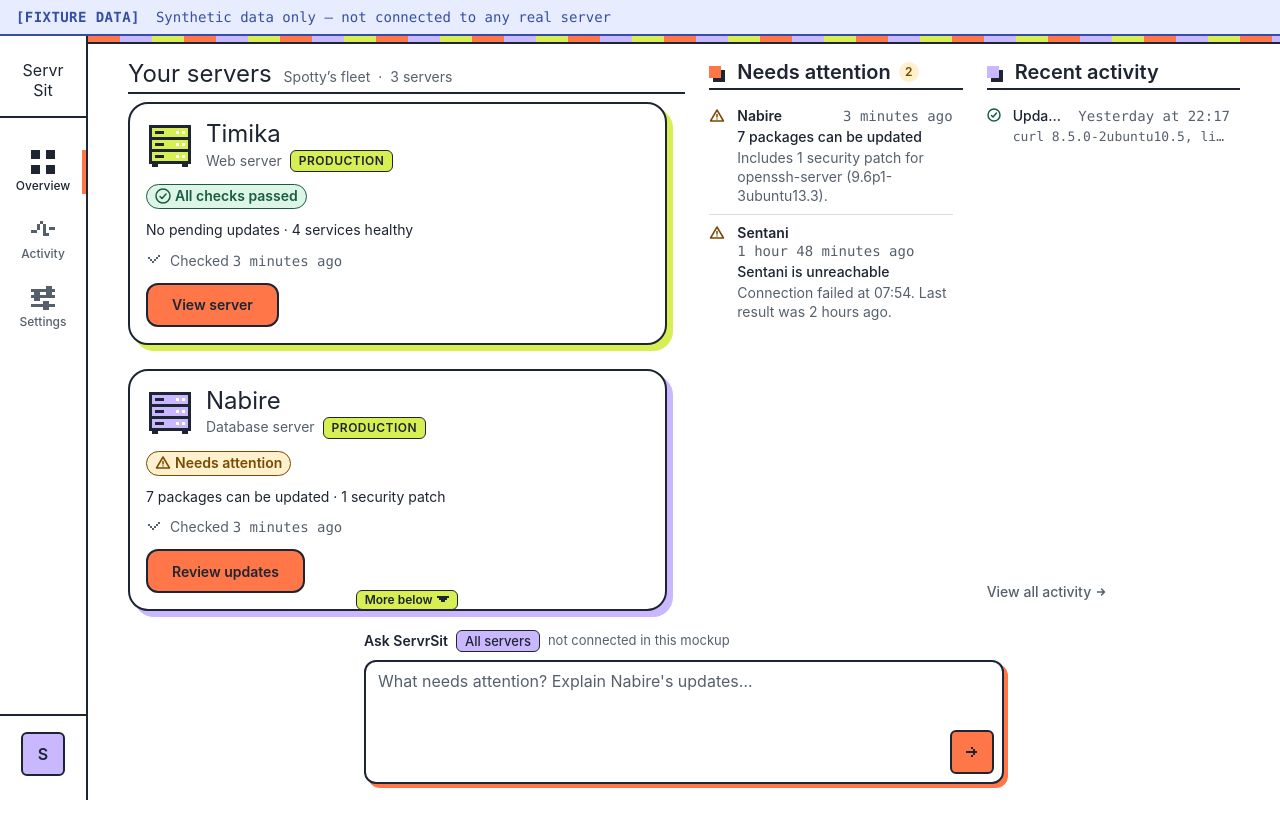
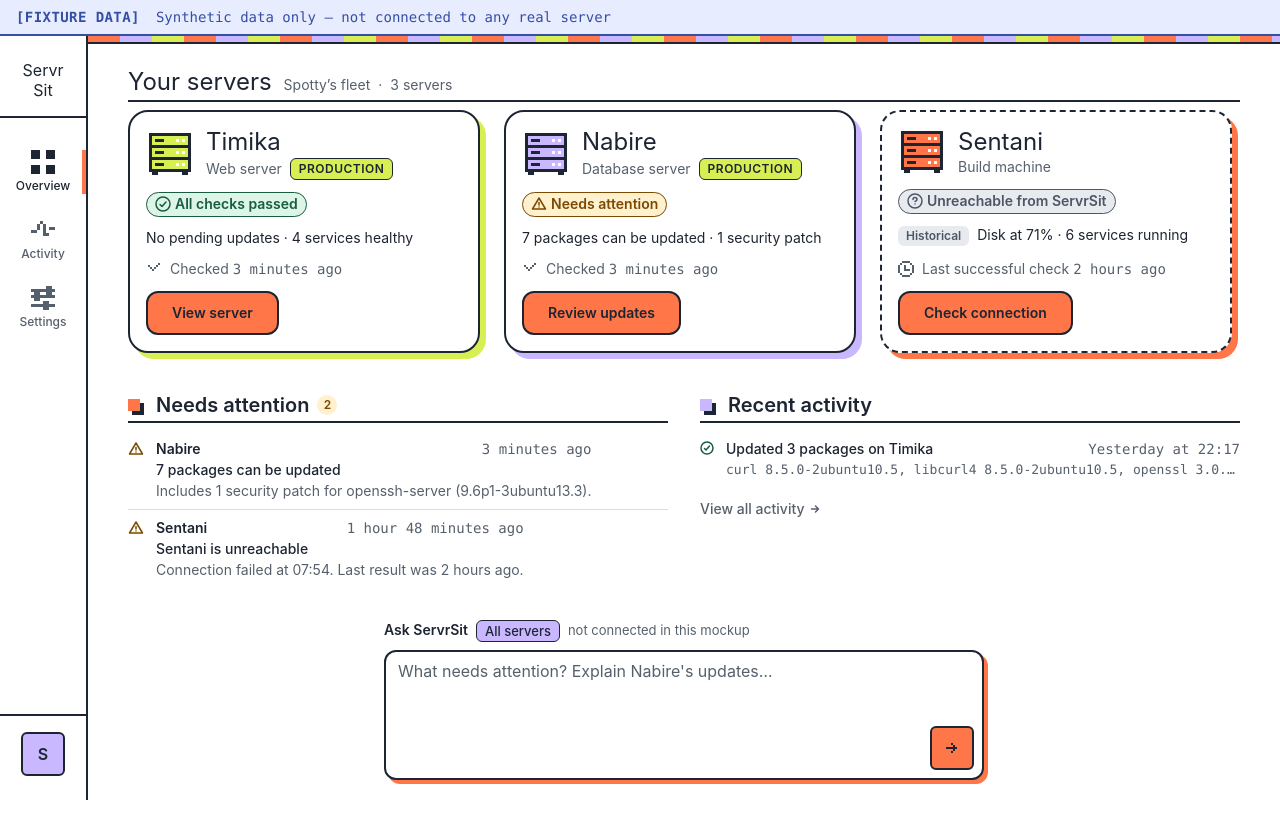
Before and after one commit to spotty21201/servrsit, a React (Vite) app in the folder apps/web/: page / in a window 1280 px wide. After the commit the page ends 812 px from the top, so only its background shows below. Built offline with nearby package versions, Linux system fonts and the light colour scheme.

Commit message:
T-018 overview v3 (founder-approved: 3-col cards, no-scroll desktop, tall chat)

```diff
--- a/apps/web/src/components/ScrollRegion/ScrollRegion.module.css
+++ /dev/null
@@ -1,74 +0,0 @@
-/**
- * ScrollRegion — height-limited only at ≥1024px.
- * Below that, it is ordinary flow: no internal scrolling, page scrolls.
- */
-
-.outer {
-  position: relative;
-  display: flex;
-  flex-direction: column;
-  min-height: 0;
-  min-width: 0;
-}
-
-.region {
-  min-width: 0;
-}
-
-.more {
-  display: none;
-}
-
-@media (min-width: 1024px) {
-  .outer {
-    flex: 1 1 auto;
-  }
-
-  .region {
-    flex: 1 1 auto;
-    min-height: 0;
-    overflow-y: auto;
-    overflow-x: hidden;
-    overscroll-behavior: contain;   /* wheel at the end doesn't scroll the page */
-    scrollbar-width: thin;
-    scrollbar-color: var(--color-control-boundary) transparent;
-    scrollbar-gutter: stable;
-    /* 4px breathing room so child focus rings (2px + 2px offset) aren't
-       clipped by the scroll container; negative margin keeps alignment */
-    padding: var(--space-half);
-    margin: calc(-1 * var(--space-half));
-  }
-
-  .region:focus-visible {
-    outline: 2px solid var(--color-focus);
-    outline-offset: 0;
-  }
-
-  .more {
-    display: flex;
-    justify-content: center;
-    align-items: flex-end;
-    position: absolute;
-    left: 0;
-    right: 0;
-    bottom: 0;
-    height: var(--space-6); /* 48px fade */
-    padding-bottom: var(--space-half);
-    background: linear-gradient(to bottom, transparent, var(--color-page) 65%);
-    pointer-events: none;   /* clicks and wheel pass through to the list */
-  }
-
-  .moreLabel {
-    display: inline-flex;
-    align-items: center;
-    gap: var(--space-half);
-    padding: 0 var(--space-1);
-    border: 1.5px solid var(--color-ink);
-    border-radius: var(--radius-small);
-    background-color: var(--color-citron);
-    color: var(--color-ink);
-    font-size: 0.75rem;   /* 12px */
-    line-height: 1.125rem;
-    font-weight: var(--font-weight-semibold);
-  }
-}
--- a/apps/web/src/components/ScrollRegion/ScrollRegion.tsx
+++ /dev/null
@@ -1,78 +0,0 @@
-/**
- * ScrollRegion — internally scrolling column body (round 4, desktop ≥1024px)
- *
- * Only on desktop is the region height-limited (CSS). When its content
- * overflows, it becomes:
- *   - keyboard reachable: tabIndex=0, so arrow keys / PageDown scroll it
- *   - a labelled landmark: role="region" + aria-label
- *   - visibly scrollable: a "More below" cue while content remains below,
- *     plus a thin always-present scrollbar (CSS)
- * When it does not overflow (mobile, tablet, or short lists) it is a plain
- * div: no dead tab stop, no extra landmark.
- */
-import { useEffect, useRef, useState, type ReactNode } from "react";
-import styles from "./ScrollRegion.module.css";
-
-interface ScrollRegionProps {
-  /** Accessible name used when the region is scrollable, e.g. "Servers list". */
-  label: string;
-  children: ReactNode;
-}
-
-export function ScrollRegion({ label, children }: ScrollRegionProps) {
-  const regionRef = useRef<HTMLDivElement>(null);
-  const contentRef = useRef<HTMLDivElement>(null);
-  const [scrollable, setScrollable] = useState(false);
-  const [moreBelow, setMoreBelow] = useState(false);
-
-  useEffect(() => {
-    const region = regionRef.current;
-    const content = contentRef.current;
-    if (!region || !content) return;
-
-    const update = () => {
-      const overflow = region.scrollHeight - region.clientHeight;
-      setScrollable(overflow > 1);
-      setMoreBelow(overflow - region.scrollTop > 1);
-    };
-
-    update();
-    region.addEventListener("scroll", update, { passive: true });
-    // Region size changes (viewport resize) and content size changes (fonts
-    // loading, data changes) both affect overflow.
-    const ro = new ResizeObserver(update);
-    ro.observe(region);
-    ro.observe(content);
-
-    return () => {
-      region.removeEventListener("scroll", update);
-      ro.disconnect();
-    };
-  }, []);
-
-  return (
-    <div className={styles.outer}>
-      <div
-        ref={regionRef}
-        className={styles.region}
-        {...(scrollable
-          ? { role: "region", "aria-label": label, tabIndex: 0 }
-          : {})}
-      >
-        <div ref={contentRef}>{children}</div>
-      </div>
-      {moreBelow && (
-        <div className={styles.more} aria-hidden="true">
-          <span className={styles.moreLabel}>
-            More below
-            <svg width="12" height="12" viewBox="0 0 6 6" shapeRendering="crispEdges" focusable="false">
-              <rect x="0" y="1" width="6" height="1" fill="currentColor" />
-              <rect x="1" y="2" width="4" height="1" fill="currentColor" />
-              <rect x="2" y="3" width="2" height="1" fill="currentColor" />
-            </svg>
-          </span>
-        </div>
-      )}
-    </div>
-  );
-}
--- a/apps/web/src/components/ScrollRegion/index.ts
+++ /dev/null
@@ -1 +0,0 @@
-export { ScrollRegion } from "./ScrollRegion.js";
--- a/apps/web/src/components/overview/AttentionColumn.module.css
+++ b/apps/web/src/components/overview/AttentionColumn.module.css
@@ -145,17 +145,3 @@
   color: var(--color-muted-ink);
   margin: 0;
 }
-
-/* Desktop three-column fit: the column fills its grid cell; the list scrolls
-   inside ScrollRegion; the heading stays visible. */
-@media (min-width: 1024px) {
-  .column {
-    min-height: 0;
-    height: 100%;
-  }
-
-  .heading {
-    flex-shrink: 0;
-    min-height: 1.75rem; /* aligns the rule with the 28px pixel h1 in the Servers column */
-  }
-}
--- a/apps/web/src/components/overview/AttentionColumn.tsx
+++ b/apps/web/src/components/overview/AttentionColumn.tsx
@@ -8,13 +8,10 @@
  * note and the roster can expand."
  */
 import type { FindingFixture } from "../../fixtures/overview.js";
-import { ScrollRegion } from "../ScrollRegion/index.js";
 import styles from "./AttentionColumn.module.css";
 
 interface AttentionColumnProps {
   findings: FindingFixture[];
-  /** Layout placement from the parent (grid area). */
-  className?: string;
 }
 
 function FindingIcon({ severity }: { severity: "attention" | "failed" }) {
@@ -35,10 +32,10 @@ function FindingIcon({ severity }: { severity: "attention" | "failed" }) {
   );
 }
 
-export function AttentionColumn({ findings, className = "" }: AttentionColumnProps) {
+export function AttentionColumn({ findings }: AttentionColumnProps) {
   if (findings.length === 0) {
     return (
-      <section className={`${styles.column} ${className}`} aria-labelledby="attention-heading">
+      <section className={styles.column} aria-labelledby="attention-heading">
         <h2 id="attention-heading" className={styles.heading}>Needs attention</h2>
         <p className={styles.empty}>Nothing needs attention in the checks that ran.</p>
       </section>
@@ -46,7 +43,7 @@ export function AttentionColumn({ findings, className = "" }: AttentionColumnPro
   }
 
   return (
-    <section className={`${styles.column} ${className}`} aria-labelledby="attention-heading">
+    <section className={styles.column} aria-labelledby="attention-heading">
       <h2 id="attention-heading" className={styles.heading}>
         Needs attention
         <span className={styles.count}>
@@ -54,7 +51,6 @@ export function AttentionColumn({ findings, className = "" }: AttentionColumnPro
           <span className="sr-only"> items</span>
         </span>
       </h2>
-      <ScrollRegion label="Needs attention list">
       <ul className={styles.list} role="list">
         {findings.map((finding) => (
           <li key={finding.id} className={`${styles.finding} ${styles[finding.severity]}`}>
@@ -72,7 +68,6 @@ export function AttentionColumn({ findings, className = "" }: AttentionColumnPro
           </li>
         ))}
       </ul>
-      </ScrollRegion>
     </section>
   );
 }
--- a/apps/web/src/components/overview/ChatBar.module.css
+++ b/apps/web/src/components/overview/ChatBar.module.css
@@ -123,17 +123,3 @@
     border-radius: 0;
   }
 }
-
-/* Desktop fit mode (round 4): fixed height in flow, never grows the page.
-   ~5 lines (126px) on tall screens, down to ~3 lines on short ones. */
-@media (min-width: 1024px) {
-  .wrap {
-    flex-shrink: 0;
-    max-width: 40rem; /* 640px */
-  }
-
-  .input {
-    height: clamp(4.5rem, 15dvh, 7.875rem);
-    overflow-y: auto;
-  }
-}
--- a/apps/web/src/components/overview/OverviewScreen.module.css
+++ b/apps/web/src/components/overview/OverviewScreen.module.css
@@ -190,103 +190,52 @@
   color: var(--color-muted-ink);
 }
 
-/* ── Server cards ───────────────────────────────────────────────────────── */
+/* ── Server roster (top, full content width) ────────────────────────────── */
+/* Round 5: 3 cards per row ≥1024px, 2 per row 768–1023px, 1 per row ≤767px.
+ * minmax(0, 1fr) tracks: a long child can never widen the grid. */
 
-.serversCol {
-  display: flex;
-  flex-direction: column;
+.roster {
   min-width: 0;
-  min-height: 0;
 }
 
 .rosterGrid {
   display: grid;
-  /* min(280px,100%) lets one card shrink below 280px on a 320px screen */
-  grid-template-columns: repeat(auto-fit, minmax(min(var(--server-card-min-width), 100%), 1fr));
+  grid-template-columns: minmax(0, 1fr);
   gap: var(--gap-cards);
   /* room for the 6–8px identity shadow so it is never clipped */
   padding-right: var(--space-1);
   padding-bottom: var(--space-1);
 }
 
-/* ── Columns: Servers | Needs attention | Recent activity ───────────────── */
-/* Mobile default: one column, DOM order. */
+/* ── Needs attention + Recent activity (compact, under the cards) ────────── */
 
-.columns {
-  display: flex;
-  flex-direction: column;
+.lowerGrid {
+  display: grid;
+  grid-template-columns: minmax(0, 1fr);
   gap: var(--gap-section);
+  align-items: start;
   min-width: 0;
 }
 
-/* Tablet (768–1023): Servers | (Attention over Activity). Page scrolls. */
 @media (min-width: 768px) {
-  .columns {
-    display: grid;
-    grid-template-columns: minmax(0, 1fr) minmax(0, 1fr);
-    grid-template-areas:
-      "servers attention"
-      "servers activity";
-    grid-template-rows: auto minmax(0, 1fr);
-    gap: var(--gap-section) var(--space-3);
-    align-items: start;
+  .rosterGrid {
+    grid-template-columns: repeat(2, minmax(0, 1fr));
   }
 
-  .areaServers  { grid-area: servers; }
-  .areaAttention { grid-area: attention; }
-  .areaActivity  { grid-area: activity; }
+  .lowerGrid {
+    grid-template-columns: repeat(2, minmax(0, 1fr));
+    gap: var(--space-3);
+  }
 }
 
-/* ── Desktop (≥1024): three columns that fit the viewport ────────────────
- * The shell is exactly one viewport tall (dvh), with a floor of 40rem so a
- * very short window falls back to page scrolling instead of crushing the
- * columns. Inside: banner + (top nav below 1200px) + band are fixed-size,
- * main takes the rest; columns take what's left after the chat console.
- * Each column body scrolls on its own (ScrollRegion); the page doesn't.
- * No fixed pixel heights on content: everything is flex/grid with min-height: 0.
- */
 @media (min-width: 1024px) {
-  .appShell {
-    height: max(100dvh, 40rem);
-    min-height: 0;
+  .rosterGrid {
+    /* at 1024px each card is ~309px; at 1440px ~398px */
+    grid-template-columns: repeat(3, minmax(0, 1fr));
   }
 
-  .main {
-    display: flex;
-    flex-direction: column;
-    min-height: 0;
-  }
-
-  .band {
-    flex-shrink: 0;
-  }
-
-  .contentWrapper {
-    flex: 1 1 auto;
-    min-height: 0;
-    padding-top: var(--space-2);
-    padding-bottom: calc(var(--space-2) + env(safe-area-inset-bottom));
-    gap: var(--space-2);
-  }
-
-  .columns {
-    flex: 1 1 auto;
-    min-height: 0;
-    /* Servers gets 2.2 shares: at 1440px that is ~624px, enough for two
-       280px cards + 24px gap + scroll gutter + shadow room. */
-    grid-template-columns: minmax(0, 2.2fr) minmax(0, 1fr) minmax(0, 1fr);
-    grid-template-areas: "servers attention activity";
-    grid-template-rows: minmax(0, 1fr);
-    gap: var(--space-3);
-    align-items: stretch;
-  }
-
-  .serversCol {
-    height: 100%;
-  }
-
-  .columnHeader {
-    flex-shrink: 0;
+  .lowerGrid {
+    gap: var(--space-4);
   }
 }
 
@@ -394,17 +343,3 @@
     font-size: 0.8125rem; /* 13px */
   }
 }
-
-/* 1024–1199: the ≤1199 block above (top-bar nav) resets content padding/gap;
-   restore the compact fit-mode values. Also keep the in-flow top nav from
-   shrinking inside the viewport-height shell. */
-@media (min-width: 1024px) and (max-width: 1199px) {
-  .nav {
-    flex-shrink: 0;
-  }
-
-  .contentWrapper {
-    padding-bottom: calc(var(--space-2) + env(safe-area-inset-bottom));
-    gap: var(--space-2);
-  }
-}
--- a/apps/web/src/components/overview/OverviewScreen.tsx
+++ b/apps/web/src/components/overview/OverviewScreen.tsx
@@ -3,16 +3,15 @@
  *
  * Order (DOM and reading order, all breakpoints):
  *   1. Fixture banner (non-dismissable)
- *   2. Servers column: "Your servers" h1 (pixel face) + cards
- *   3. Needs attention
- *   4. Recent activity
- *   5. Chat console (in document flow, never fixed)
+ *   2. Servers roster: "Your servers" h1 (pixel face) + cards, full width
+ *   3. Needs attention | Recent activity (side by side ≥768px)
+ *   4. Chat console (in document flow, never fixed)
  *
- * Round 4 layout:
- *   ≥1024px   three columns in one row, sized to the viewport; each column
- *             scrolls internally (ScrollRegion), the page does not
- *   768–1023  two columns: Servers | Attention over Activity; page scrolls
- *   ≤767px    single column; page scrolls (round 2 anchoring unchanged)
+ * Round 5 layout (round 4 three-column fit reverted):
+ *   ≥1024px   3 server cards per row; attention + activity two columns
+ *   768–1023  2 server cards per row; attention + activity two columns
+ *   ≤767px    single column (round 2 anchoring unchanged)
+ * The page scrolls normally; no internal scroll regions.
  *
  * Unknown/stale/unreachable state is carried by each card's status badge,
  * "Historical" chip and dashed border, and by the attention list. There is no
@@ -24,7 +23,6 @@ import { ServerCard } from "../server-card/index.js";
 import { AttentionColumn } from "./AttentionColumn.js";
 import { RecentActivity } from "./RecentActivity.js";
 import { ChatBar } from "./ChatBar.js";
-import { ScrollRegion } from "../ScrollRegion/index.js";
 import styles from "./OverviewScreen.module.css";
 
 interface OverviewScreenProps {
@@ -79,8 +77,7 @@ export function OverviewScreen({ data, isFixture }: OverviewScreenProps) {
         <div className={styles.band} aria-hidden="true" />
 
         <div className={styles.contentWrapper}>
-          <div className={styles.columns}>
-            <section className={`${styles.serversCol} ${styles.areaServers}`} aria-labelledby="servers-heading">
+          <section className={styles.roster} aria-labelledby="servers-heading">
             <header className={styles.columnHeader}>
               <h1 id="servers-heading" className={`${styles.pageTitle} pixel-text`}>Your servers</h1>
               <p className={styles.pageMeta}>
@@ -89,17 +86,16 @@ export function OverviewScreen({ data, isFixture }: OverviewScreenProps) {
                 <span>{data.servers.length} servers</span>
               </p>
             </header>
-              <ScrollRegion label="Servers list">
             <div className={styles.rosterGrid}>
               {data.servers.map((server) => (
                 <ServerCard key={server.id} server={server} />
               ))}
             </div>
-              </ScrollRegion>
           </section>
 
-            <AttentionColumn findings={data.findings} className={styles.areaAttention} />
-            <RecentActivity operations={data.recentOperations} className={styles.areaActivity} />
+          <div className={styles.lowerGrid}>
+            <AttentionColumn findings={data.findings} />
+            <RecentActivity operations={data.recentOperations} />
           </div>
 
           <ChatBar />
--- a/apps/web/src/components/overview/RecentActivity.module.css
+++ b/apps/web/src/components/overview/RecentActivity.module.css
@@ -155,21 +155,3 @@
   color: var(--color-muted-ink);
   margin: 0;
 }
-
-/* Desktop three-column fit: the column fills its grid cell; the list scrolls
-   inside ScrollRegion; heading and "View all activity" stay visible. */
-@media (min-width: 1024px) {
-  .section {
-    min-height: 0;
-    height: 100%;
-  }
-
-  .heading,
-  .viewAll {
-    flex-shrink: 0;
-  }
-
-  .heading {
-    min-height: 1.75rem; /* aligns the rule with the 28px pixel h1 in the Servers column */
-  }
-}
--- a/apps/web/src/components/overview/RecentActivity.tsx
+++ b/apps/web/src/components/overview/RecentActivity.tsx
@@ -5,13 +5,10 @@
  * not another wall of metrics."
  */
 import type { RecentOperationFixture } from "../../fixtures/overview.js";
-import { ScrollRegion } from "../ScrollRegion/index.js";
 import styles from "./RecentActivity.module.css";
 
 interface RecentActivityProps {
   operations: RecentOperationFixture[];
-  /** Layout placement from the parent (grid area). */
-  className?: string;
 }
 
 function OperationStateIcon({ state }: { state: string }) {
@@ -58,14 +55,13 @@ function getStateClass(state: string): string {
   }
 }
 
-export function RecentActivity({ operations, className = "" }: RecentActivityProps) {
+export function RecentActivity({ operations }: RecentActivityProps) {
   return (
-    <section className={`${styles.section} ${className}`} aria-labelledby="activity-heading">
+    <section className={styles.section} aria-labelledby="activity-heading">
       <h2 id="activity-heading" className={styles.heading}>Recent activity</h2>
       {operations.length === 0 ? (
         <p className={styles.empty}>No recent operations.</p>
       ) : (
-        <ScrollRegion label="Recent activity list">
         <ul className={styles.list} role="list">
           {operations.map((op) => {
             const stateClass = getStateClass(op.state);
@@ -87,7 +83,6 @@ export function RecentActivity({ operations, className = "" }: RecentActivityPro
             );
           })}
         </ul>
-        </ScrollRegion>
       )}
 
       <a href="/activity" className={styles.viewAll}>
```
Also changed, not shown: 1 other file (tests, documents, lock files or other folders). Lines whose indentation alone changed are shown as unchanged.
